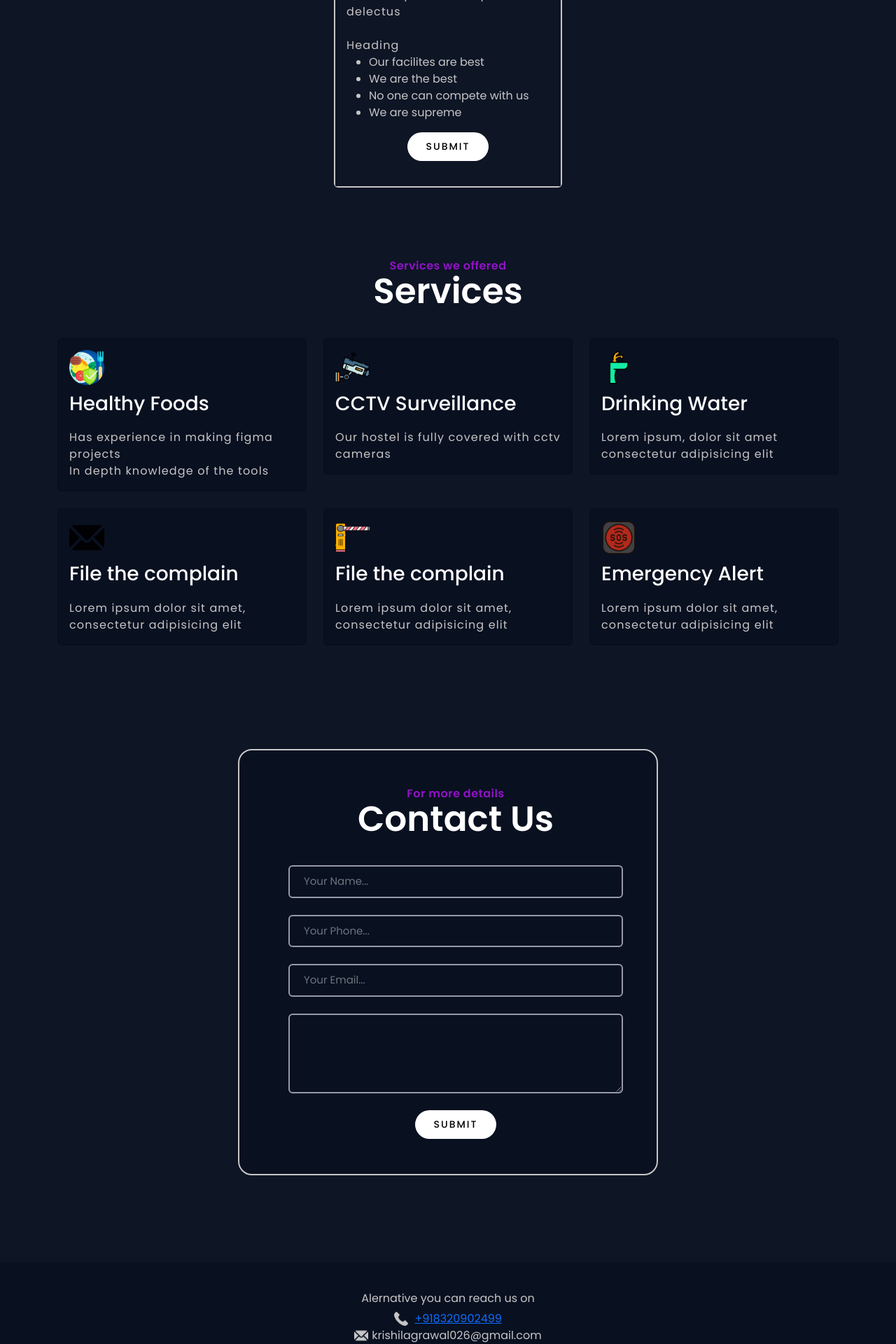
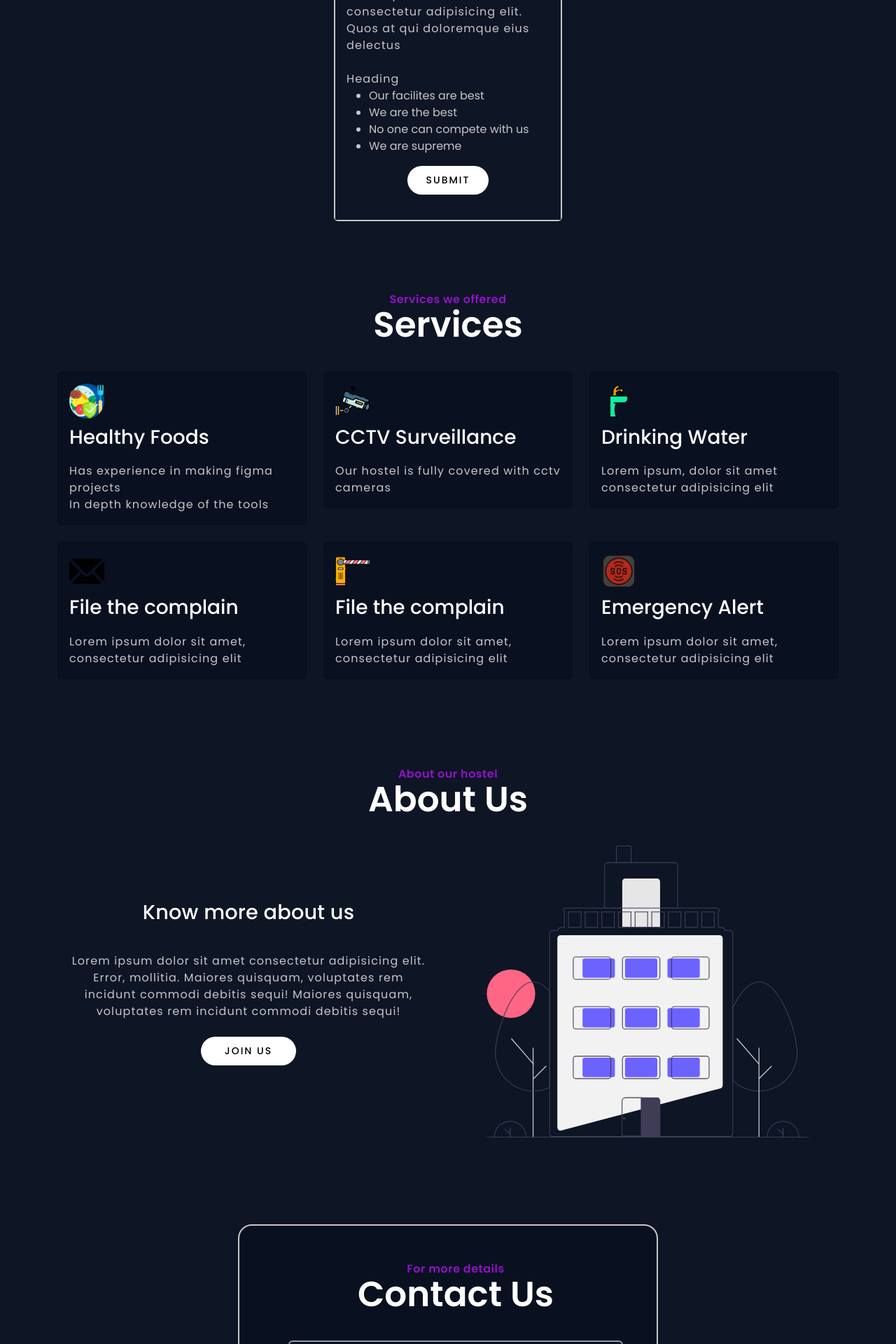
Before and after one commit to Krishilgithub/SGP-Project, a Node server app: page / in a window 1280 px wide. Shown: the part 1840-3760 px from the top of the page at 70% size. Run offline with Node 20, Linux system fonts and the light colour scheme; some libraries are stand-ins or nearby versions; some web fonts are replaced.

Commit message:
resolved issue

```diff
--- a/Project/Backend/public/css/style.css
+++ b/Project/Backend/public/css/style.css
@@ -148,6 +148,12 @@ button {
 }
 
 .common-heading{
+    font-size: 1.8rem;
+    font-weight: 500;
+    letter-spacing: 0.01rem !important;
+}
+
+.common-about-heading{
     font-size: 1.8rem;
     font-weight: 500;
     letter-spacing: 0.01rem !important;
@@ -408,6 +414,11 @@ button {
     border: 2px solid #c6c6c6;
 }
 
+.contact-heading{
+    d-flex: flex;
+    flex-wrap: wrap;
+}
+
 .contact_wrapper .form-control,
 .contact_wrapper textarea {
     background-color: transparent;
@@ -546,7 +557,7 @@ button {
     height: 2px;
     background: var(--primary-color);
     transition: 0.3s;
-    bottom: -30px;
+    bottom: -28px;
 }
 
 .common-h1-heading span:hover{
@@ -572,6 +583,40 @@ button {
     background: var(--primary-color);
     transition: 0.3s;
     bottom: 0px;
+}
+
+.common-heading span:hover{
+    color: #9112c7;
+
+}
+
+.common-about-heading span:hover::after{
+    width: 100%;
+}
+
+.common-about-heading span{
+    display: inline-block;
+    position: relative;
+}
+
+.common-about-heading span::after{
+    position: absolute;
+    content: '';
+    left: 0;
+    width: 0;
+    height: 2px;
+    background: var(--primary-color);
+    transition: 0.3s;
+    bottom: -28px;
+}
+
+.common-about-heading span:hover{
+    color: #9112c7;
+
+}
+
+.common-heading span:hover::after{
+    width: 100%;
 }
 
 @keyframes btnHover {
@@ -600,13 +645,13 @@ button {
     font-size: 16px;
 }
 
-.room-section--para .main-btn{
+.main-btn{
     background-color: white;
     color: #000;
     font-weight: 500;
 }
 
-.room-section--para .main-btn:hover{
+.main-btn:hover{
     background-color: #9112c7;
     color: white;
     box-shadow: #ef4e0f;
--- a/Project/Backend/templates/partials/about.hbs
+++ b/Project/Backend/templates/partials/about.hbs
@@ -1,16 +1,20 @@
-<div class="about-section">
-    <div class="container shadow">
-    <h1 class="text-center pt-4">About Us</h1>
-    <hr class="w-25 mx-auto mb-5">
+<div class="about-section common-section" id="about">
+    <div class="container">
+    <div class="my-3 my-lg-0 text-center">
+            <span class="subtitle">About our hostel</span>
+            <h1 class="mt-4 common-h1-heading"><span>About Us</span></h1>
+            <!-- <p>...</p> -->
+        </div>
         <div class="row">
             <div class="col-12 col-lg-6 text-center about-section--para">
-                <h1 class="py-3 px-5 common-heading">Join With Us</h1>
-                <p class="px-3" >Lorem ipsum dolor sit amet consectetur adipisicing elit. Error, mollitia. Maiores quisquam,
+                <h1 class="py-3 px-5 common-about-heading"><span>Know more about us</span></h1>
+                <p class="px-3" style="color:#c6c6c6">Lorem ipsum dolor sit amet consectetur adipisicing elit. Error, mollitia. Maiores quisquam,
+                    voluptates rem incidunt commodi debitis sequi!  Maiores quisquam,
                     voluptates rem incidunt commodi debitis sequi! </p>
-                <button class="btn btn-primary common-button my-4 w-25">Join Us</button>
+                <button class="main-btn my-4 w-25">Join Us</button>
             </div>
             <div class="col-12 col-lg-6 about-section--image-section">
-                <img class="img-fluid about-section--image" src="./images/images.jpg" alt="Image is not found">
+                <img class="img-fluid about-section--image" src="./images/building.svg" alt="Image is not found">
             </div>
         </div>
     </div>
--- a/Project/Backend/templates/partials/contact.hbs
+++ b/Project/Backend/templates/partials/contact.hbs
@@ -3,7 +3,7 @@
             <div class="row justify-content-center align-items-center">
                 <div class="col-lg-6 order-2 order-lg-1 pe-lg-5 contact_details text-center">
                     <span class="subtitle">For more details</span>
-                    <h1 class="mt-4 common-h1-heading"><span>Contact Us</span></h1>
+                    <h1 class="mt-4 common-h1-heading contact-heading"><span>Contact Us</span></h1>
                     {{!-- <div class="row call_details mb-4 d-flex" style="margin-top: 2.5rem">
                         <div class="form_wrapper">
                             <label class="col-sm-3 col-lg-4" style="color:#c6c9d8bf">Call US directly:</label>
--- a/Project/Backend/templates/partials/footer.hbs
+++ b/Project/Backend/templates/partials/footer.hbs
@@ -10,10 +10,10 @@
                 Alernative you can reach us on <br/>
             <div class="footer_label">
                 <div>
-                    <img style="height: 20px; width: 20px;" src="./images/phone-call.png" alt=""><span>  <a href="">+918320902499</a></span>
+                    <img style="height: 20px; width: 20px;" src="./images/phone-call.png" alt=""><span class="my-2">+918320902499</span>
                 </div>
                 <div>
-                    <img style="height: 20px; width: 20px;"  src="./images/messages-1.png" alt=""><span>krishilagrawal026@gmail.com</span>
+                    <img style="height: 20px; width: 20px;"  src="./images/messages-1.png" alt=""><span class="my-2">krishilagrawal026@gmail.com</span>
                 </div>
             </div>
                 Follow us on: <br />
--- a/Project/Backend/templates/partials/rooms.hbs
+++ b/Project/Backend/templates/partials/rooms.hbs
@@ -6,7 +6,7 @@
             <!-- <p>...</p> -->
         </div>
         <div class="row">
-            <div class="col-lg-4 text-white">
+            <div class="col-lg-4 mb-lg-0 mb-sm-4 mt-lg-4 text-white">
                 <div class="card">
                     <div class="room-section--image">
                         <img src="./images/indoors-4234071_1280.jpg" alt="No image available">
@@ -29,7 +29,7 @@
                 </div>
             </div>
 
-            <div class="col-lg-4 text-white">
+            <div class="col-lg-4 mb-lg-0 mb-sm-4 mt-lg-4 text-white">
                 <div class="card">
                     <div class="room-section--image">
                         <img src="./images/indoors-4234071_1280.jpg" alt="No image available">
@@ -52,7 +52,7 @@
                 </div>
             </div>
 
-            <div class="col-lg-4 text-white">
+            <div class="col-lg-4 mb-lg-0 mb-sm-4 mt-lg-4 text-white">
                 <div class="card">
                     <div class="room-section--image">
                         <img src="./images/indoors-4234071_1280.jpg" alt="No image available">
--- a/Project/Backend/templates/views/index.hbs
+++ b/Project/Backend/templates/views/index.hbs
@@ -18,7 +18,7 @@
 
     {{!-- {{>gallery}} --}}
 
-    {{!-- {{>about}} --}}
+    {{>about}}
 
     {{>contact}}
 
```
Also changed, not shown: Project/Backend/public/images/building.svg (added).
